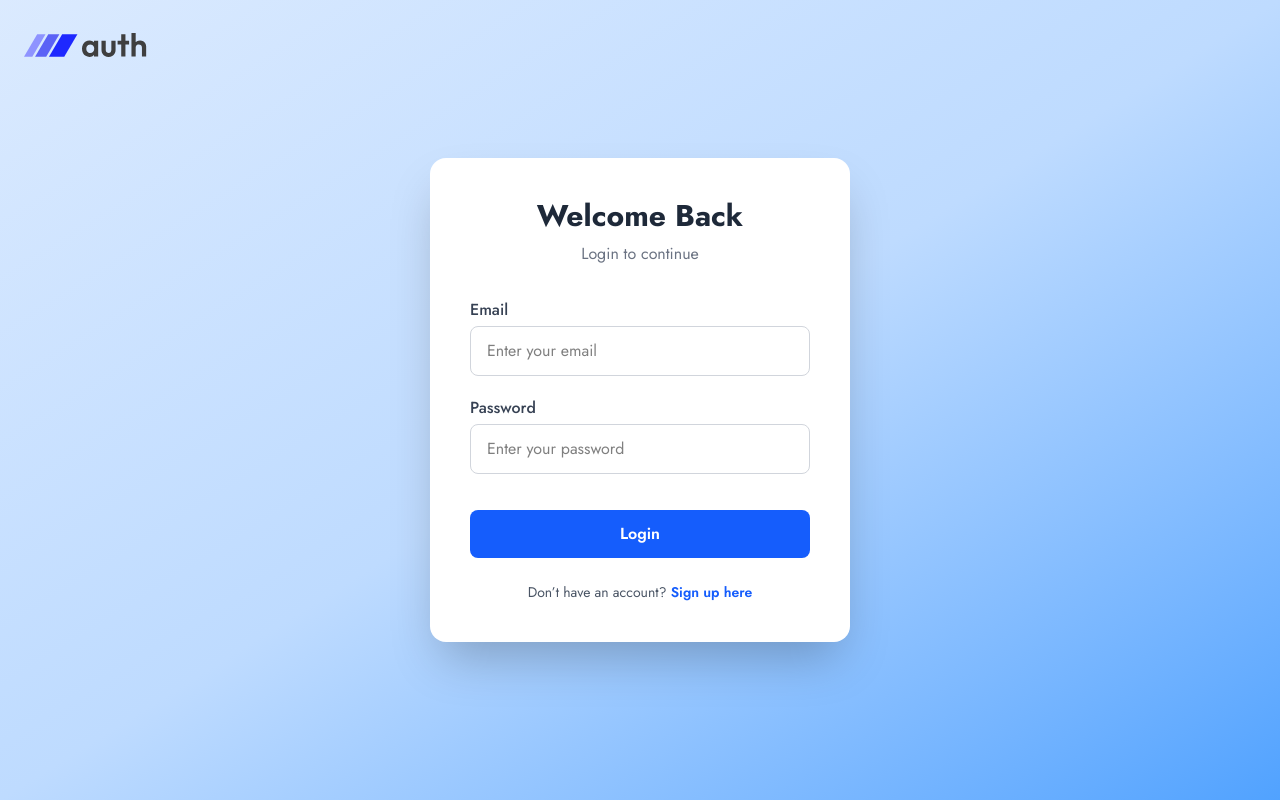
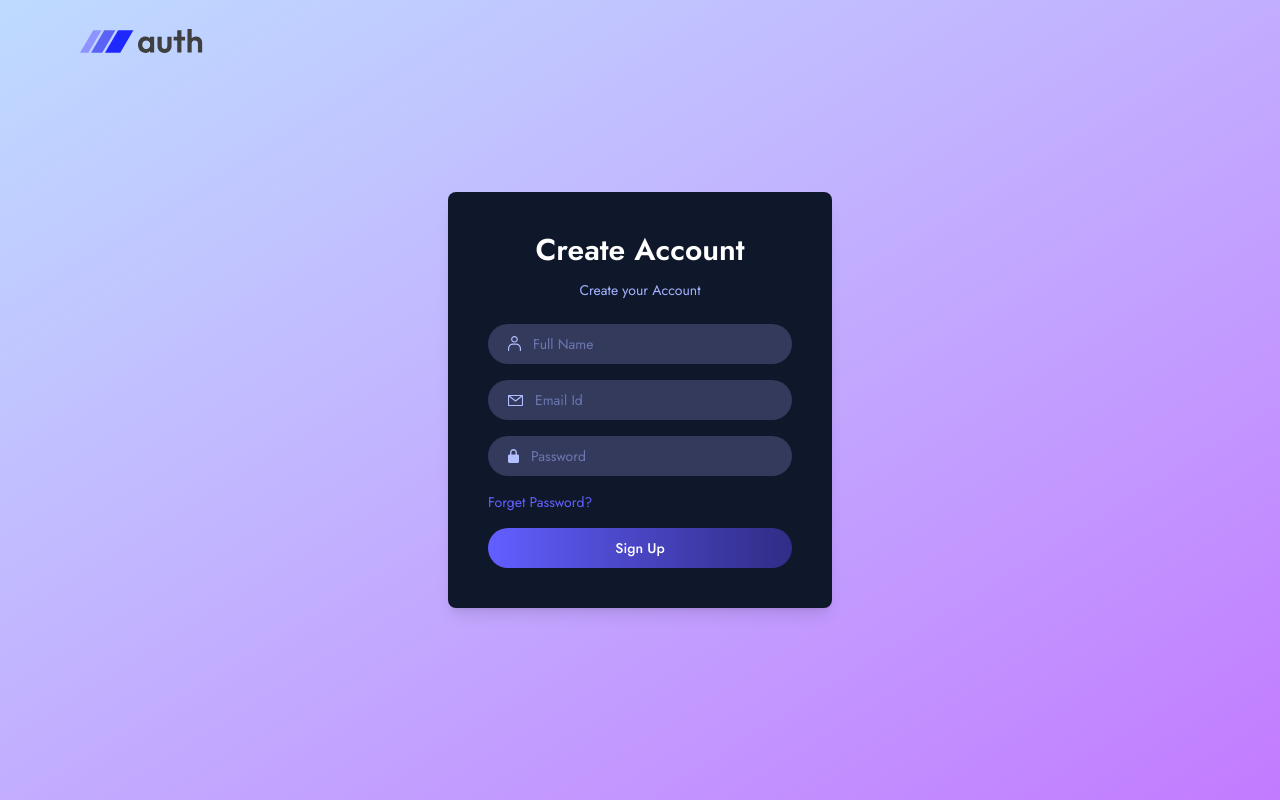
Before and after one commit to Naveenpokhrel/userAuth, a React (Vite) app in the folder client/Auth/: page /login in a window 1280 px wide. Built offline with nearby package versions, Linux system fonts and the light colour scheme; no server answers.

Commit message:
re write the code of login and home page

```diff
--- a/client/Auth/src/pages/Login.jsx
+++ b/client/Auth/src/pages/Login.jsx
@@ -1,65 +1,67 @@
 import React, { useState } from "react";
 import { assets } from "../assets/assets";
-import loginUser from "../components/context/AppContext";
-
 
 const Login = () => {
-  const [formData, setFormData] = useState({ email: "", password: "" });
-  const [loading, setLoading] = useState(false);
-  const [error, setError] = useState("");
-  const [success, setSuccess] = useState("");
-
-  const handleChange = (e) => setFormData({ ...formData, [e.target.name]: e.target.value });
-
-  const handleSubmit = async (e) => {
-    e.preventDefault();
-    setError(""); setSuccess(""); setLoading(true);
-
-    try {
-      const response = await loginUser(formData);
-      setSuccess(response.message || "Login successful!");
-      console.log("Login Response:", response);
-      // Redirect to dashboard
-      window.location.href = "/dashboard";
-    } catch (err) {
-      setError(err.message || "Login failed");
-    } finally {
-      setLoading(false);
-    }
-  };
+  const [state, setState] = useState("Sign Up");
 
   return (
-    <div className="h-screen flex items-center justify-center bg-gradient-to-br from-blue-100 via-blue-200 to-blue-400 font-[Outfit,sans-serif]">
-      <img src={assets.logo} alt="Logo" className="absolute left-6 top-6 w-28 sm:w-32 cursor-pointer" />
+    <div className="flex items-center justify-center min-h-screen px-6 sm:px-0 bg-gradient-to-br from-blue-200 to-purple-400">
+      <img
+        src={assets.logo}
+        alt=""
+        className="absolute left-5 sm:left-20
+      top-5 w-28 sm:w-32 cursor-pointer"
+      />
+      <div className="bg-slate-900 p-10 rounded-lg shadow-lg w-full sm:w-96 text-indigo-300 text-sm">
+        <h2 className="text-3xl font-semibold text-white text-center mb-3">
+          {" "}
+          {state === "Sign Up" ? "Create  Account " : "Login "}
+        </h2>
 
-      <div className="bg-white p-10 rounded-2xl shadow-2xl w-[380px] sm:w-[420px]">
-        <h2 className="text-3xl font-bold text-gray-800 text-center mb-2">Welcome Back</h2>
-        <p className="text-gray-500 text-center mb-8">Login to continue</p>
+        <p className="text-center text-sm mb-6">
+          {state === "Sign Up"
+            ? "Create your Account "
+            : "Login to your account!"}
+        </p>
 
-        <form className="flex flex-col gap-5" onSubmit={handleSubmit}>
-          <div className="flex flex-col text-left">
-            <label className="text-gray-700 font-medium mb-1">Email</label>
-            <input type="email" name="email" value={formData.email} onChange={handleChange} placeholder="Enter your email"
-              className="px-4 py-3 rounded-lg bg-white border border-gray-300 focus:outline-none focus:ring-2 focus:ring-blue-400" required />
+        <form>
+          <div className="mb-4 flex items-center gap-3 w-full px-5 py-2.5 rounded-full bg-[#333A5C]">
+            <img src={assets.person_icon} alt="" />
+            <input
+              className="bg-transparent outline-none"
+              type="text"
+              placeholder="Full Name"
+              required
+            />
+          </div>
+          <div className="mb-4 flex items-center gap-3 w-full px-5 py-2.5 rounded-full bg-[#333A5C]">
+            <img src={assets.mail_icon} alt="" />
+            <input
+              className="bg-transparent outline-none"
+              type="email"
+              placeholder="Email Id"
+              required
+            />
+          </div>
+          <div className="mb-4 flex items-center gap-3 w-full px-5 py-2.5 rounded-full bg-[#333A5C]">
+            <img src={assets.lock_icon} alt="" />
+            <input
+              className="bg-transparent outline-none"
+              type="password"
+              placeholder="Password"
+              required
+            />
           </div>
 
-          <div className="flex flex-col text-left">
-            <label className="text-gray-700 font-medium mb-1">Password</label>
-            <input type="password" name="password" value={formData.password} onChange={handleChange} placeholder="Enter your password"
-              className="px-4 py-3 rounded-lg bg-white border border-gray-300 focus:outline-none focus:ring-2 focus:ring-blue-400" required />
-          </div>
+          <p className="mb-4 text-indigo-500 cursor-pointer">
+            {" "}
+            Forget Password?
+          </p>
 
-          <button type="submit" disabled={loading} className="mt-4 bg-blue-600 text-white py-3 rounded-lg font-semibold hover:bg-blue-700 transition disabled:opacity-50">
-            {loading ? "Processing..." : "Login"}
+          <button className="w-full py-2.5 rounded-full bg-gradient-to-r from-indigo-500 to-indigo-900 text-white font-medium">
+            {state}
           </button>
-
-          {error && <p className="text-red-500 text-sm mt-2">{error}</p>}
-          {success && <p className="text-green-500 text-sm mt-2">{success}</p>}
         </form>
-
-        <p className="text-sm text-gray-600 mt-6 text-center">
-          Don’t have an account? <a href="/signup" className="text-blue-600 font-semibold cursor-pointer hover:underline">Sign up here</a>
-        </p>
       </div>
     </div>
   );
```
